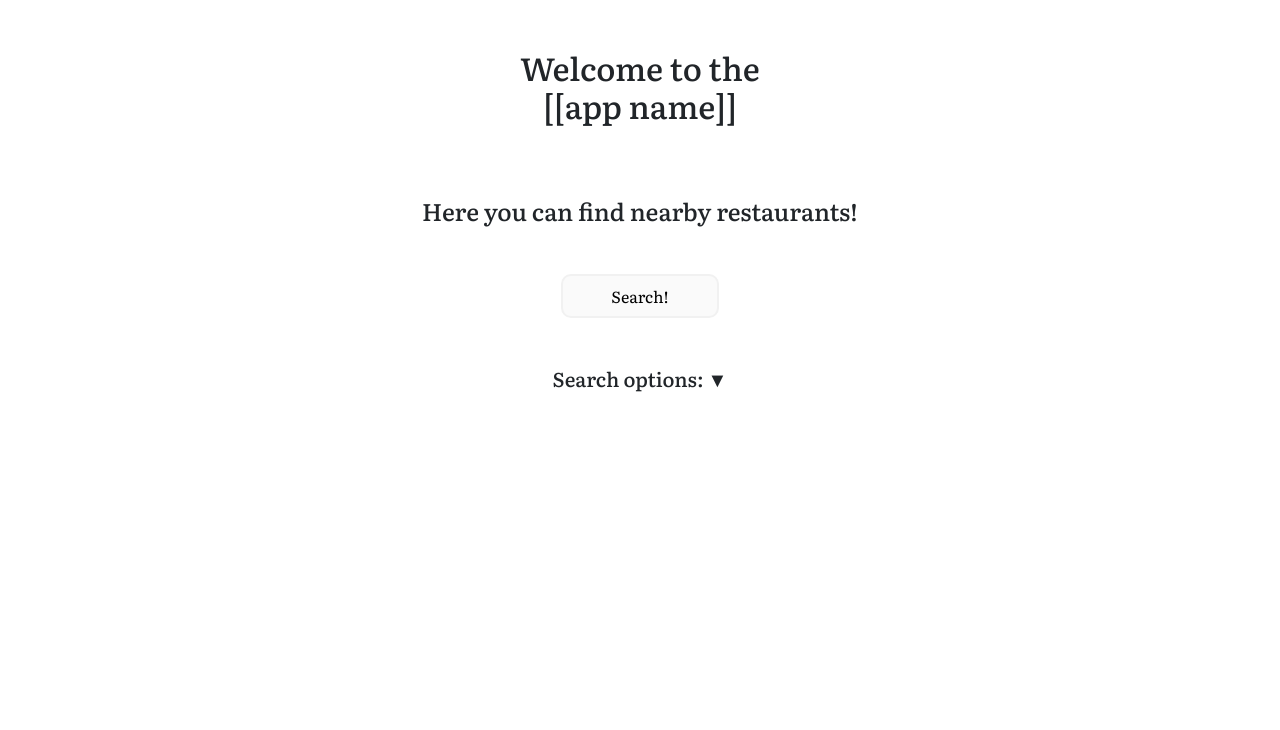
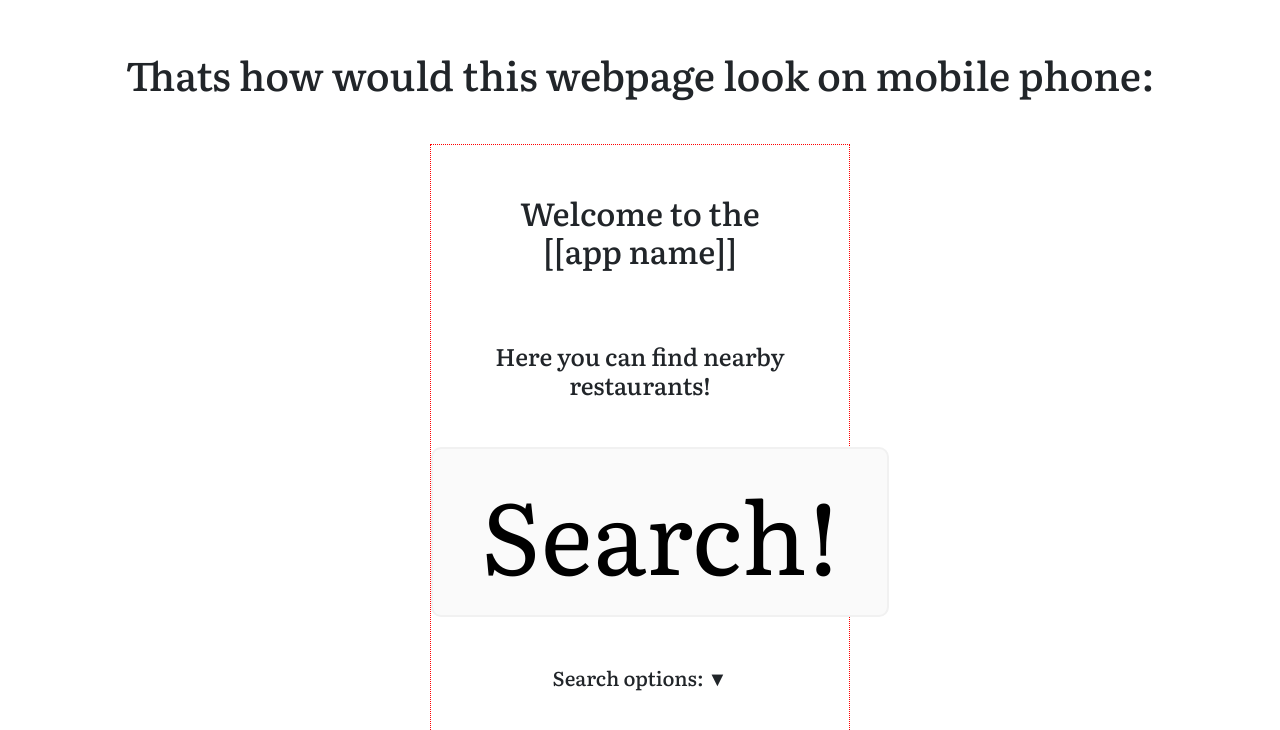
Before and after one commit to Dolidodzik/find_nearby_restaurants, a React (Create React App) app in the folder frontend/: page / in a window 1280 px wide. Shown: the top 730 px of the page. Built offline with nearby package versions, Linux system fonts and the light colour scheme.

Commit message:
Added "mobile phone display" to page, and fixed gallery

```diff
--- a/frontend/src/App.css
+++ b/frontend/src/App.css
@@ -3,5 +3,58 @@
 
 .App{
   font-family: 'Literata', serif;
-  text-align: center;
+  text-align: center !important;
 }
+
+.header{
+  margin-top: 50px;
+}
+
+.first-wrapper{
+  position: absolute;
+  left: 50%;
+  top: 18%;
+}
+
+.second-wrapper{
+  position: relative;
+  left: -50%;
+  border: dotted red 1px;
+}
+
+/* For small devices display page normal */
+@media (max-width: 768px) {
+  .first-wrapper{
+
+  }
+}
+
+/* For bigger devices display phone border, to show how it would look on phone */
+@media (max-width: 1000px) and  (min-width: 768px){
+  .first-wrapper{
+    width: 380px !important;
+    height: 1000px !important;
+  }
+}
+
+@media (max-width: 1300px) and  (min-width: 1000px){
+  .first-wrapper{
+    width: 420px !important;
+    height: 1100px !important;
+    font-size: 100px !important;
+  }
+}
+
+@media (max-width: 1600px) and  (min-width: 1300px){
+  .first-wrapper{
+    width: 450px !important;
+    height: 1300px !important;
+  }
+}
+
+@media (min-width: 1600px){
+  .first-wrapper{
+    width: 480px !important;
+    height: 1500px !important;
+  }
+}
--- a/frontend/src/App.js
+++ b/frontend/src/App.js
@@ -25,6 +25,11 @@ class App extends React.Component {
     return (
       <div className="App">
 
+        <h1 className="header"> Thats how would this webpage look on mobile phone: </h1>
+
+        <div className="first-wrapper">
+          <div className="second-wrapper">
+
             <Router>
               <div className="app_container">
                 <Route exact path="/" component={Home} />
@@ -35,6 +40,9 @@ class App extends React.Component {
             </Router>
 
           </div>
+        </div>
+
+      </div>
     );
   }
 
--- a/frontend/src/components/placeDetails/placeDetails.js
+++ b/frontend/src/components/placeDetails/placeDetails.js
@@ -28,6 +28,8 @@ export default class placeDetails extends Component {
         data: "initial_value",
         ReviewsVisible: false,
         GalleryShown: false,
+
+        images: null,
       }
     }
 
@@ -39,12 +41,11 @@ export default class placeDetails extends Component {
       })
     }
 
-    GalleryHeaderClick(){
-      let value = this.state.GalleryShown;
-      this.setState({
-        GalleryShown: !value
-      })
+     GalleryHeaderClick(){
+
+      /* Getting gallery images links */
       this.GetGalleryLinks();
+
     }
 
     GetGalleryLinks(){
@@ -59,6 +60,7 @@ export default class placeDetails extends Component {
 
       /* Requesting my backend to get images links list */
       /* Requesting my backend */
+      console.log("TEST")
       axios({
         method: 'get',
         url: url,
@@ -81,7 +83,7 @@ export default class placeDetails extends Component {
             object.src = data[i].img_url.substring(17);
             object.thumbnailWidth = data[i].width;
             object.thumbnailHeight = data[i].height;
-            object.thumbnail = data[i].img_url;
+            object.thumbnail = object.src;
 
             /* Setting up id/number of image */
             object.image_number = i;
@@ -90,15 +92,17 @@ export default class placeDetails extends Component {
             final_data.push(object);
         }
         console.log(final_data)
-        /* Sending got data to sessionStorage as JSON string, and setting details to correct one */
-        localStorage.setItem("place_gallery_data", JSON.stringify(final_data));
-        let images = JSON.parse(localStorage.getItem("place_gallery_data"));
-        console.log(images)
+
+        console.log("SET STEJT")
+        /* passing images data to state, and re-rendering after state change (look here to read more https://stackoverflow.com/questions/30782948/why-calling-react-setstate-method-doesnt-mutate-the-state-immediately)  */
+        this.updateState(final_data);
+
+        console.log("END SET STEJT END")
 
       }).catch(function (error) {
         console.log(error)
       });
-      this.forceUpdate()
+
     }
 
     BackToPlacesList(){
@@ -113,40 +117,33 @@ export default class placeDetails extends Component {
       })
     }
 
+    updateState = (images) => {
+     console.log('changing state');
+      this.setState({
+        images: images
+      },() => {
+        console.log('new state', this.state);
+
+        /* showing gallery */
+        this.setState({
+          GalleryShown: true,
+        })
+
+      })
+    }
+
+
     render() {
 
       /* Setting data */
       let data = this.props.location.state.PlaceDetailsData;
       console.log(data)
-      let images = JSON.parse(localStorage.getItem("place_gallery_data"));
-      console.log(images);
 
+      let images = null;
 
-      const IMAGES =
-      [{
-              src: "https://c2.staticflickr.com/9/8817/28973449265_07e3aa5d2e_b.jpg",
-              thumbnail: "https://c2.staticflickr.com/9/8817/28973449265_07e3aa5d2e_n.jpg",
-              thumbnailWidth: 320,
-              thumbnailHeight: 174,
-              isSelected: true,
-              caption: "After Rain (Jeshu John - designerspics.com)"
-      },
-      {
-              src: "https://c2.staticflickr.com/9/8356/28897120681_3b2c0f43e0_b.jpg",
-              thumbnail: "https://c2.staticflickr.com/9/8356/28897120681_3b2c0f43e0_n.jpg",
-              thumbnailWidth: 320,
-              thumbnailHeight: 212,
-              tags: [{value: "Ocean", title: "Ocean"}, {value: "People", title: "People"}],
-              caption: "Boats (Jeshu John - designerspics.com)"
-      },
-
-      {
-              src: "https://c4.staticflickr.com/9/8887/28897124891_98c4fdd82b_b.jpg",
-              thumbnail: "https://c4.staticflickr.com/9/8887/28897124891_98c4fdd82b_n.jpg",
-              thumbnailWidth: 320,
-              thumbnailHeight: 212
-      }]
-
+      if(this.state.GalleryShown){
+        images = this.state.images;
+      }
 
       /* This function returns html with reviews */
       function Reviews(props) {
@@ -209,16 +206,21 @@ export default class placeDetails extends Component {
                   }
                 </Fade>
 
-                <header className="col-12 mt-5 px-5" onClick={this.GalleryHeaderClick.bind(this)}>
+                <header className="col-12 p-5" onClick={this.GalleryHeaderClick.bind(this)}>
                   <span className="gallery_header"> Photos linked with this place: </span>
                   { this.state.GalleryShown && <span className="up_arrow"> &#9650; </span> }
                   { !this.state.GalleryShown && <span className="dropdown_arrow"> &#9660; </span> }
                 </header>
 
 
-                <div className="col-12">
-                  <Gallery images={IMAGES}/>
-                </div>
+                <Fade left when={this.state.GalleryShown} className="px-5">
+                  { this.state.GalleryShown &&
+                    <div className="col-12" when={false}>
+                      <Gallery images={this.state.images} />
+                    </div>
+                  }
+                </Fade>
+
 
             </div>
           </div>
```
Lines whose indentation alone changed are shown as unchanged.
